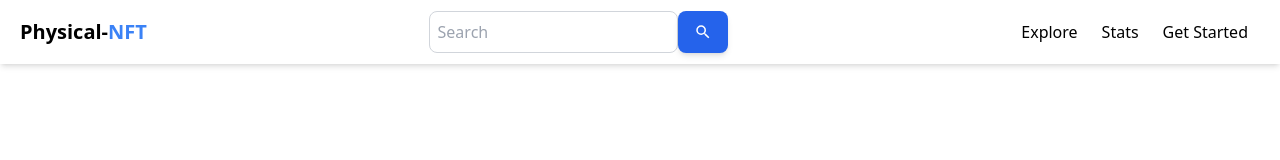
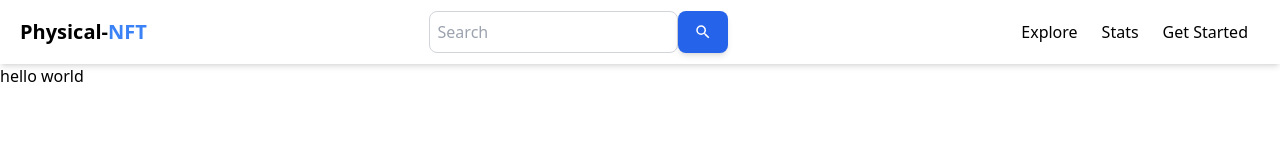
Before and after one commit to 0xDAEF0F/physical-nft, a Next.js app in the folder packages/client/: page / in a window 1280 px wide. Shown: the top 160 px of the page. Built offline with nearby package versions, Linux system fonts and the light colour scheme.

Commit message:
try vercel.

```diff
--- a/packages/client/src/pages/index.tsx
+++ b/packages/client/src/pages/index.tsx
@@ -3,5 +3,5 @@ import { auth, googleProvider } from 'lib/firebase'
 import { signInWithPopup, createUserWithEmailAndPassword } from 'firebase/auth'
 
 export default function index() {
-  return <div></div>
+  return <div>hello world</div>
 }
```
